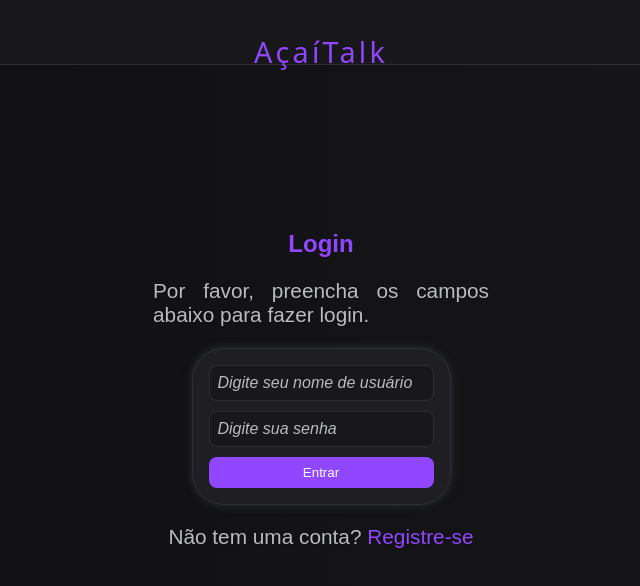
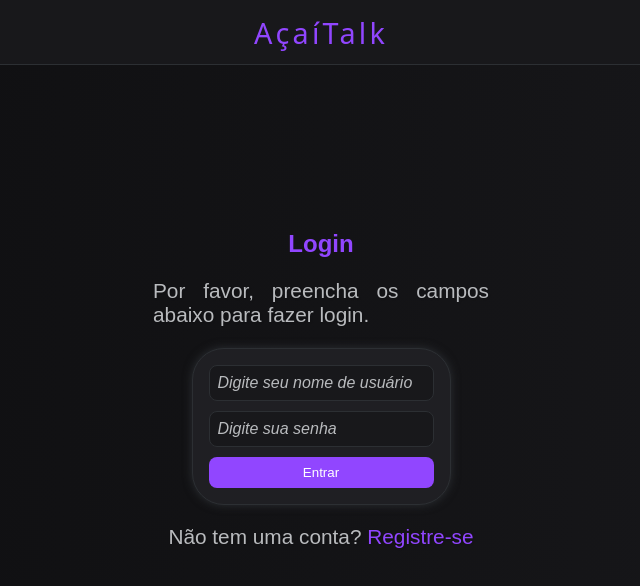
Before and after one commit to vinicius0919/chat-front, a React (Vite) app: page /login in a window 1280 px wide. Shown: the top 586 px of the page, without its empty margins (319-959 px from the left). Built offline with nearby package versions, Linux system fonts and the light colour scheme; no server answers; a web font is replaced by a local one.

Commit message:
Refactor Navbar component: change title element from h1 to NavLink for improved routing

```diff
--- a/src/components/Navbar.css
+++ b/src/components/Navbar.css
@@ -9,7 +9,7 @@ nav {
   border-bottom: 1px solid var(--borders); /* borda inferior */
 }
 
-nav h1 {
+nav .title {
   position: absolute;
   left: 50%;
   transform: translateX(-50%); /* centraliza horizontalmente */
--- a/src/components/Navbar.jsx
+++ b/src/components/Navbar.jsx
@@ -31,8 +31,7 @@ const Navbar = ({ user, setUser, setRoom, back }) => {
           <button>Voltar</button>
         </NavLink>
       )}
-      <NavLink to="/" className="chat-link">
-        <h1 className="title">AçaíTalk</h1>
+      <NavLink to="/" className="title">AçaíTalk
       </NavLink>
       {user && (
         <button className="menu-button" onClick={() => setActive(!active)}>
```
